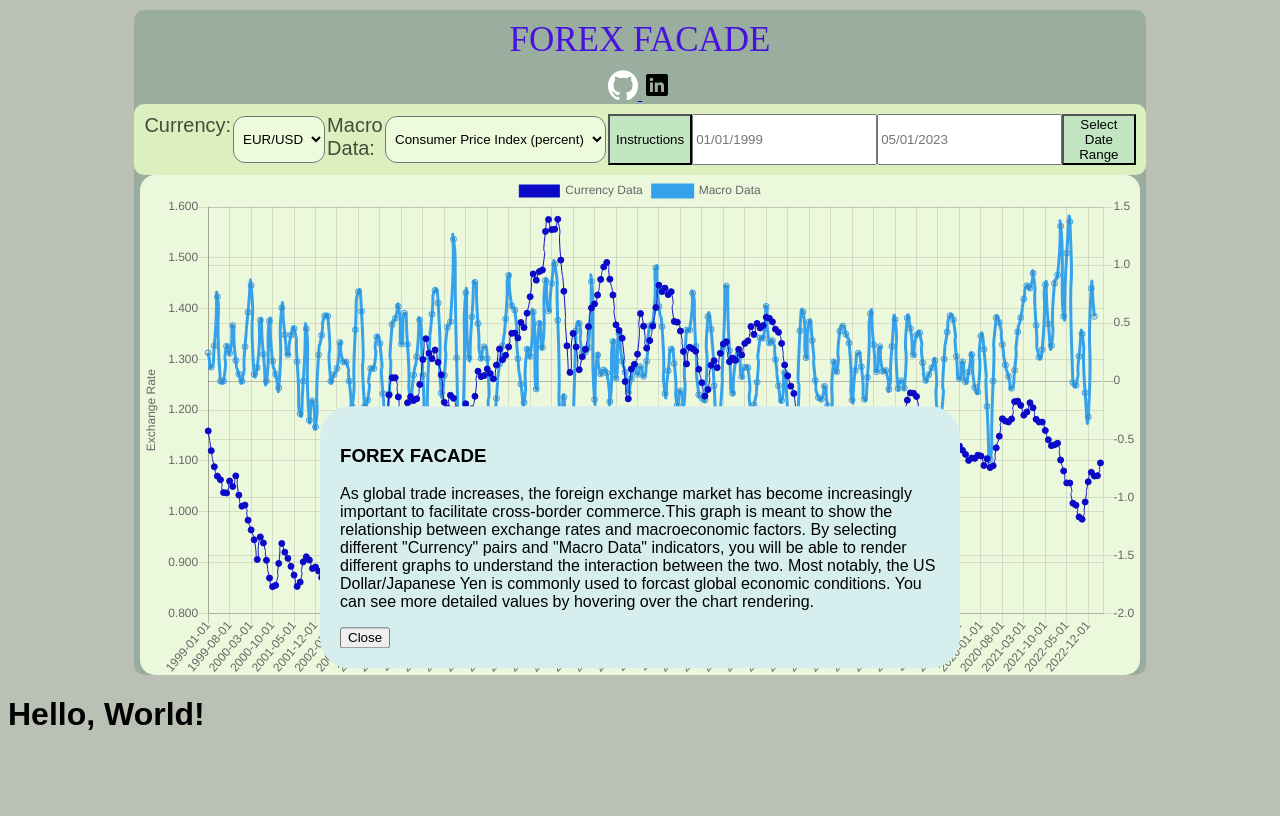
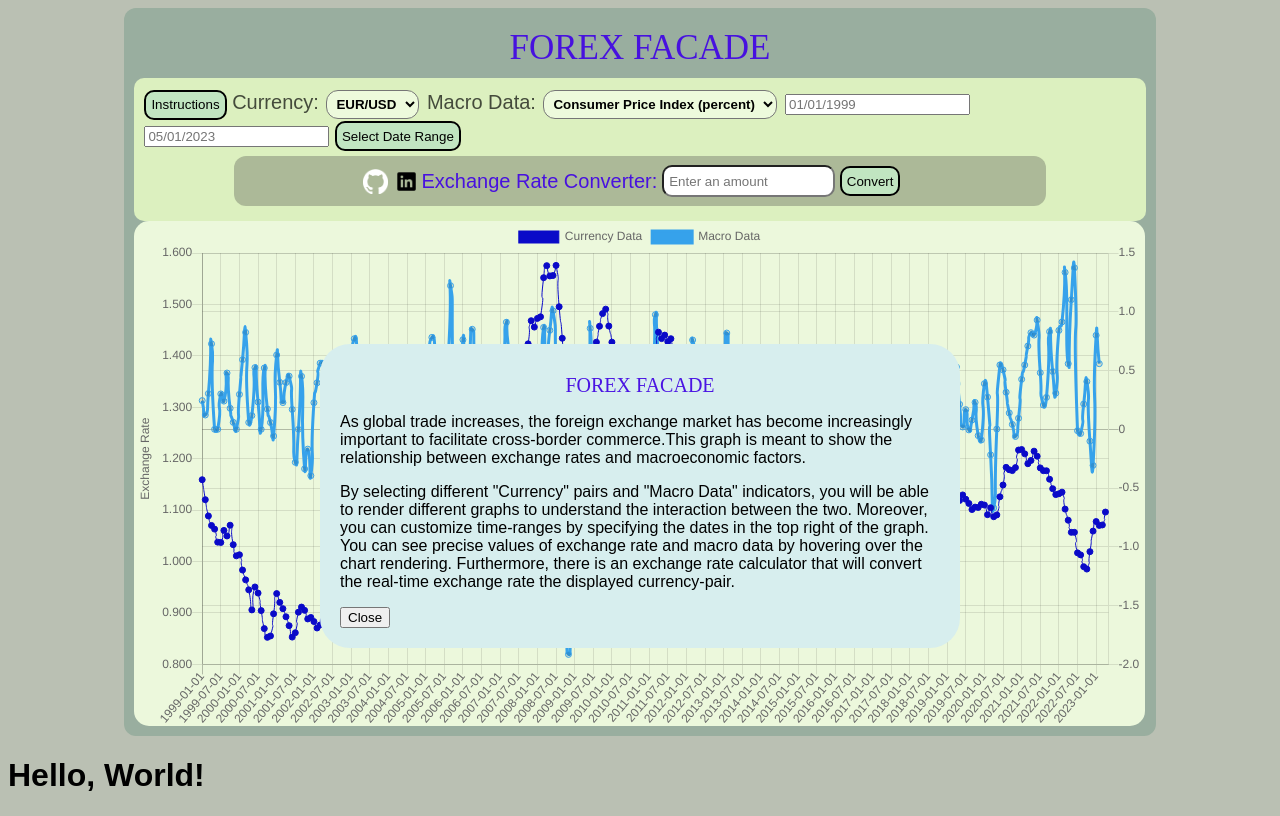
Before and after one commit to lewiskk016/jsprojectreal, a website built with webpack: page index.html in a window 1280 px wide. Built offline with nearby package versions, Linux system fonts and the light colour scheme; a script that the page names is missing.

Commit message:
finish api fetch

```diff
--- a/index.css
+++ b/index.css
@@ -5,20 +5,26 @@
     color: #000;
   }
   .chartWrapper {
-    display: flex;
+    /* display: flex; */
+    position: relative;
     flex-direction: column;
     align-items: center;
     justify-content: center;
     background-color: rgb(153, 174, 159);
-    border-radius: 10px;
-    height: 80%;
+    border-radius: 12px;
+    height: 100%;
     width: 80%;
-    margin: 10px auto;
+    margin: 5px auto;
     padding: 10px auto;
     overflow: hidden;
+    padding: 10px;
   }
 
   .forex-title {
+    display: flex;
+    position: relative;
+    align-items: center;
+    justify-content: center;
     font-size: 30px;
     font-weight: bold;
     margin: 10px;
@@ -27,8 +33,8 @@
   }
 
   .chartMenu {
-    display: flex;
-    justify-content: center;
+    /* display: flex; */
+    /* justify-content: center; */
     position: relative;
     border-radius: 10px;
     background-color: #dcf0bf;
@@ -39,9 +45,11 @@
 
   #myChart {
     /* display: flex; */
-    /* position: relative; */
+    position: relative;
+    justify-content: center;
+    align-items: center;
     border-radius: 15px;
-    height: 500px;
+    /* height: 500px; */
     background-color: #ecf8dc;
   }
 
@@ -54,6 +62,7 @@
     padding: 5px;
     margin: 2px;
     border-radius: 12px;
+    font-weight: bold;
   }
 
   #macroData {
@@ -65,6 +74,8 @@
     padding: 5px;
     margin: 2px;
     border-radius: 12px;
+    font-weight: bold;
+
   }
 
   .instructionsWrapper {
@@ -81,14 +92,80 @@
   }
 
   button.active {
+    border: 2px solid #000;
+    padding: 5px;
+    height: 30px;
+    border-radius: 10px;
     background-color: #c1e5c1;
     color: #000;
+    font-weight: 24px;
+  }
 
+
+  .footer {
+    display: flex;
+    position: relative;
+    justify-content: center;
+    align-items: center;
+    background-color: #89937c93;
+    border-radius: 12px;
+    height: 30px;
+    width: 80%;
+    margin: 5px auto;
+    padding: 10px auto;
+    overflow: hidden;
+    padding: 10px;
   }
 
   .footer img {
-    position: flex;
+    margin-top: 5px;
+    padding: 3px;
+    position: relative;
+    width: 25px;
+    height: 25px;
+  }
 
-    width: 30px;
-    height: 30px;
+
+  .red-text {
+    display: flex;
+    font: 20px Arial;
+    font-weight: 24px;
+    border-radius: 10px;
+    padding: 5px;
+    margin-right: 10px;
+    color:rgba(67, 9, 226, 0.956)
   }
+
+  .red-text.has-result {
+    border: 2px solid #000;
+    color: rgba(67, 9, 226, 0.956);
+  }
+
+
+  #inputAmount {
+    color:rgba(17, 16, 17, 0.956);
+    border-radius: 10px;
+    width: 20%;
+    height: 60%;
+    padding: 5px;
+    margin: 5px;
+    justify-content: center;
+  }
+
+
+  #currencyLabel {
+    color:rgba(67, 9, 226, 0.956);
+  }
+
+
+  .instruction-title {
+    display: flex;
+    position: relative;
+    align-items: center;
+    justify-content: center;
+    font-size: 15px;
+    font-weight: bold;
+    margin: 10px;
+    font: 20px Times New Roman, Times, serif;
+    color:rgba(67, 9, 226, 0.956)
+  }
--- a/index.html
+++ b/index.html
@@ -18,15 +18,9 @@
 <body>
   <div class="chartWrapper">
     <h1 class="forex-title">FOREX FACADE</h1>
-    <div class="footer">
-      <a href="https://github.com/lewiskk016" target="_blank">
-        <img src="github-mark-white.png"/>
-      </a>
-      <a href="https://linkedin.com/in/kevin-lewis-5b0baa27b/" target="_blank">
-        <img src="icons8-linkedin-30.png"/>
-      </a>
-  </div>
+
     <div class="chartMenu">
+      <button id="instructionsButton" class="active">Instructions</button>
       <label for="currency">Currency:</label>
       <select id="currency">
         <option value="currency0">EUR/USD</option>
@@ -40,13 +34,22 @@
         <option value="macroData2">Federal Funds Rate (percent)</option>
       </select>
 
-      <button id="instructionsButton" class="active">Instructions</button>
+
         <input type="text" id="startDateInput" placeholder="01/01/1999">
         <input type="text" id="endDateInput" placeholder="05/01/2023">
         <button id="dateRangeButton" class="active">Select Date Range</button>
 
-        <div>
-          <span id="exchangeRate"></span>
+        <div class="footer">
+          <a href="https://github.com/lewiskk016" target="blank">
+            <img src="github-mark-white.png"/>
+          </a>
+          <a href="https://linkedin.com/in/kevin-lewis-5b0baa27b/" target="blank">
+            <img src="icons8-linkedin-30.png"/>
+          </a>
+          <label id="currencyLabel" for="inputAmount">Exchange Rate Converter:</label>
+          <input type="number" id="inputAmount" min="0" step="0.01" placeholder="Enter an amount ">
+          <button id="convertButton" class="active">Convert</button>
+          <div id="result" class="red-text"></div>
         </div>
     </div>
 
@@ -55,8 +58,9 @@
     </div>
 
     <div class="instructionsWrapper" id="instructionsWrapper">
-      <h3>FOREX FACADE</h3>
-      <p>As global trade increases, the foreign exchange market has become increasingly important to facilitate cross-border commerce.This graph is meant to show the relationship between exchange rates and macroeconomic factors. By selecting different "Currency" pairs and "Macro Data" indicators, you will be able to render different graphs to understand the interaction between the two. Most notably, the US Dollar/Japanese Yen is commonly used to forcast global economic conditions. You can see more detailed values by hovering over the chart rendering. </p>
+      <h3 class="instruction-title">FOREX FACADE</h3>
+      <p>As global trade increases, the foreign exchange market has become increasingly important to facilitate cross-border commerce.This graph is meant to show the relationship between exchange rates and macroeconomic factors.</p>
+      <p>By selecting different "Currency" pairs and "Macro Data" indicators, you will be able to render different graphs to understand the interaction between the two. Moreover, you can customize time-ranges by specifying the dates in the top right of the graph. You can see precise values of exchange rate and macro data by hovering over the chart rendering. Furthermore, there is an exchange rate calculator that will convert the real-time exchange rate the displayed currency-pair. </p>
       <div class="instructionsClose">
         <button id="closeButton">Close</button>
       </div>
@@ -66,10 +70,19 @@
 
   <script src="https://cdn.jsdelivr.net/npm/chart.js@2.9.3"></script>
   <script src="https://cdn.jsdelivr.net/npm/chartjs-plugin-zoom@0.7.7"></script>
-  <script src="script.js"></script>
+  <script type="module" src="../src/script.js"></script>
+  <script src="src/rates.js"></script>
+
+  <script>
+    document.getElementById('convertButton').addEventListener('click', convertCurrency);
+  </script>
+
+
 
   <script src="https://cdnjs.cloudflare.com/ajax/libs/moment.js/2.29.1/moment.min.js"></script>
 <script>
+
+
   document.getElementById('instructionsButton').addEventListener('click', function() {
     const instructionsWrapper = document.getElementById('instructionsWrapper');
     instructionsWrapper.style.display = instructionsWrapper.style.display === 'block' ? 'none' : 'block';
@@ -86,6 +99,8 @@
       adjustInstructionsWrapperPosition(instructionsWrapper);
     }
   });
+
+
 
   document.getElementById('dateRangeButton').addEventListener('click', function() {
     const startDateInput = document.getElementById('startDateInput');
@@ -148,6 +163,8 @@
       endDateInput.value = '05/01/2023';
     });
   });
+
+
 </script>
 
 </body>
--- /dev/null
+++ b/src/rates.js
@@ -0,0 +1,130 @@
+// // rates.js
+
+// // rates.js
+
+// const fetchCurrencyData = async (baseCurrency, targetCurrency) => {
+//     const apiKey = 'fca_live_DD34PLu7ukRXMyBGqp4zbJ27JQeKNiIi4kSDHUTt';
+//     const url = `https://api.freecurrencyapi.com/v1/latest?apikey=${apiKey}&currencies=${targetCurrency}&base_currency=${baseCurrency}`;
+
+//     try {
+//       const response = await fetch(url);
+//       const data = await response.json();
+//       return data.data[targetCurrency];
+//     } catch (error) {
+//       console.error('Error fetching currency data:', error);
+//       throw error;
+//     }
+//   };
+
+//   const convertCurrency = async () => {
+//     const currencySelect = document.getElementById('currency');
+//     const selectedCurrency = currencySelect.value;
+//     const inputAmount = document.getElementById('inputAmount').value;
+//     const resultElement = document.getElementById('result');
+
+//     let baseCurrency, targetCurrency;
+//     switch (selectedCurrency) {
+//       case 'currency0': // EUR/USD
+//         baseCurrency = 'EUR';
+//         targetCurrency = 'USD';
+//         break;
+//       case 'currency1': // USD/JPY
+//         baseCurrency = 'USD';
+//         targetCurrency = 'JPY';
+//         break;
+//       case 'currency3': // GBP/USD
+//         baseCurrency = 'GBP';
+//         targetCurrency = 'USD';
+//         break;
+//       default:
+//         console.error('Invalid currency pair:', selectedCurrency);
+//         return;
+//     }
+
+//     try {
+//       const exchangeRate = await fetchCurrencyData(baseCurrency, targetCurrency);
+//       const convertedAmount = inputAmount * exchangeRate;
+//       resultElement.textContent = `${inputAmount} ${baseCurrency} = ${convertedAmount.toFixed(2)} ${targetCurrency}`;
+//     } catch (error) {
+//       console.error('Error converting currency:', error);
+//       resultElement.textContent = 'Error converting currency';
+//     }
+//   };
+
+
+
+// rates.js
+
+const exchangeRates = {}; // Object to store exchange rates
+
+const fetchCurrencyData = async (baseCurrency, targetCurrency) => {
+  const apiKey = 'fca_live_DD34PLu7ukRXMyBGqp4zbJ27JQeKNiIi4kSDHUTt';
+  const url = `https://api.freecurrencyapi.com/v1/latest?apikey=${apiKey}&currencies=${targetCurrency}&base_currency=${baseCurrency}`;
+
+  try {
+    const response = await fetch(url);
+    const data = await response.json();
+    return data.data[targetCurrency];
+  } catch (error) {
+    console.error('Error fetching currency data:', error);
+    throw error;
+  }
+};
+
+const getExchangeRate = async (baseCurrency, targetCurrency) => {
+  const currencyPair = `${baseCurrency}_${targetCurrency}`;
+
+  // Check if the exchange rate is already cached
+  if (exchangeRates[currencyPair]) {
+    return exchangeRates[currencyPair];
+  }
+
+  try {
+    const exchangeRate = await fetchCurrencyData(baseCurrency, targetCurrency);
+
+    // Cache the exchange rate for future use
+    exchangeRates[currencyPair] = exchangeRate;
+
+    return exchangeRate;
+  } catch (error) {
+    console.error('Error getting exchange rate:', error);
+    throw error;
+  }
+};
+
+const convertCurrency = async () => {
+  const currencySelect = document.getElementById('currency');
+  const selectedCurrency = currencySelect.value;
+  const inputAmount = document.getElementById('inputAmount').value;
+  const resultElement = document.getElementById('result');
+
+  let baseCurrency, targetCurrency;
+  switch (selectedCurrency) {
+    case 'currency0': // EUR/USD
+      baseCurrency = 'EUR';
+      targetCurrency = 'USD';
+      break;
+    case 'currency1': // USD/JPY
+      baseCurrency = 'USD';
+      targetCurrency = 'JPY';
+      break;
+    case 'currency3': // GBP/USD
+      baseCurrency = 'GBP';
+      targetCurrency = 'USD';
+      break;
+    default:
+      console.error('Invalid currency pair:', selectedCurrency);
+      return;
+  }
+
+  try {
+    const exchangeRate = await getExchangeRate(baseCurrency, targetCurrency);
+    const convertedAmount = inputAmount * exchangeRate;
+    resultElement.textContent = `${inputAmount} ${baseCurrency} = ${convertedAmount.toFixed(4)} ${targetCurrency}`;
+  } catch (error) {
+    console.error('Error converting currency:', error);
+    resultElement.textContent = 'Error converting currency';
+  }
+
+
+};
--- a/script.js
+++ b/src/script.js
@@ -17,11 +17,13 @@ fetch('data/eur_usd_m.json')
     console.error('Error retrieving currency data:', error);
   });
 
+
 function createChart(currencyData, macroData) {
   const currencySelect = document.getElementById('currency');
   const macroDataSelect = document.getElementById('macroData');
   const ctx = document.getElementById('myChart').getContext('2d');
   let myChart = null;
+
 
   function updateChart(updatedCurrencyData, updatedMacroData) {
     const startDateInput = document.getElementById('startDateInput');
```
